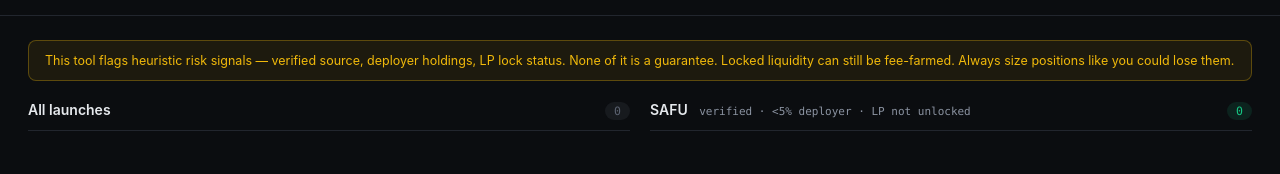
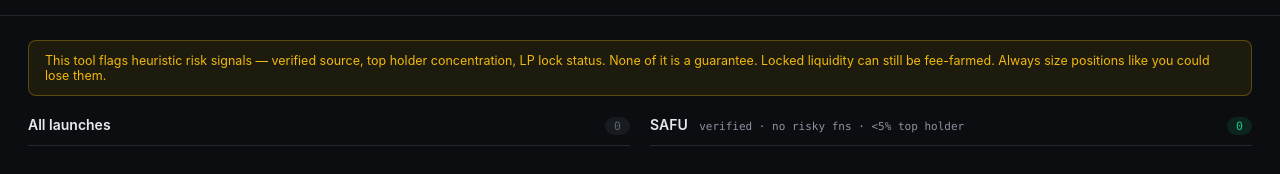
Before and after one commit to Ayomikun0x/safu-scanner, a website: page public/index.html in a window 1280 px wide. Shown: the part 56-230 px from the top of the page. Drawn offline with Linux system fonts and the light colour scheme; files that its build step writes are made by us from their sources; no server answers; files whose address does not match are found by name.

Commit message:
Update index.html

```diff
--- a/public/index.html
+++ b/public/index.html
@@ -24,7 +24,7 @@
 
   <main>
     <div class="disclaimer">
-      This tool flags heuristic risk signals — verified source, deployer holdings, LP lock status.
+      This tool flags heuristic risk signals — verified source, top holder concentration, LP lock status.
       None of it is a guarantee. Locked liquidity can still be fee-farmed. Always size positions like you could lose them.
     </div>
 
@@ -40,7 +40,7 @@
 
       <section class="column">
         <div class="column-head">
-          <h2>SAFU <span class="column-sub">verified · &lt;5% deployer · LP not unlocked</span></h2>
+          <h2>SAFU <span class="column-sub">verified · no risky fns · &lt;5% top holder</span></h2>
           <span class="count-pill count-pill-green" id="safuCount">0</span>
         </div>
         <div class="card-list" id="safuList"></div>
```
